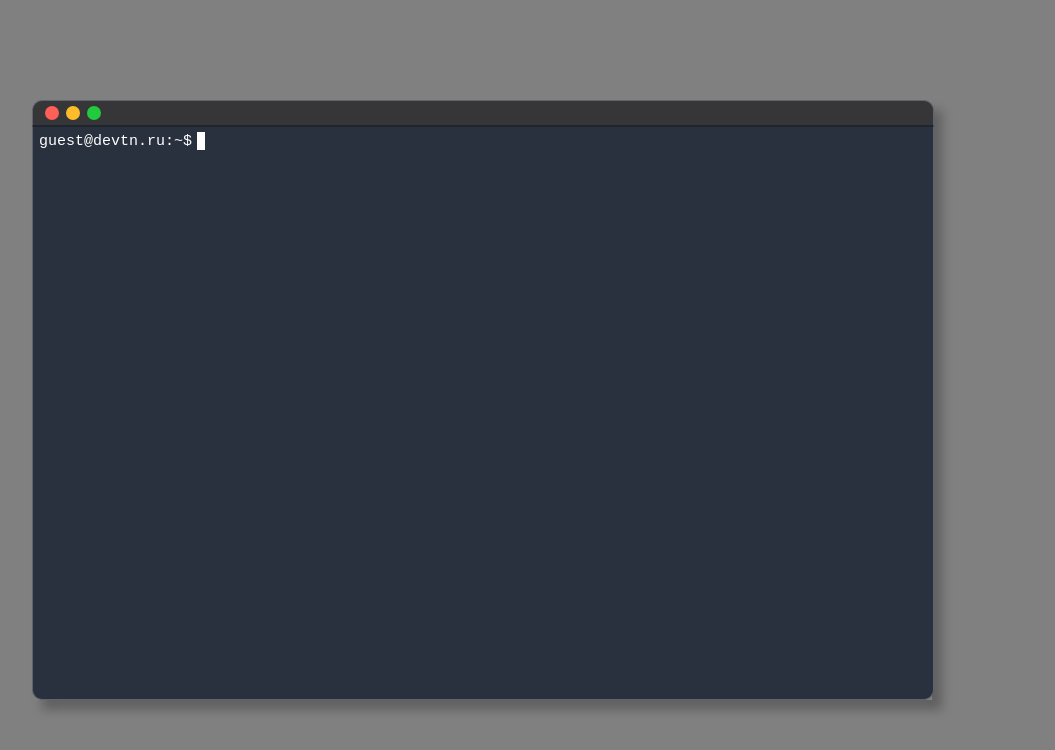
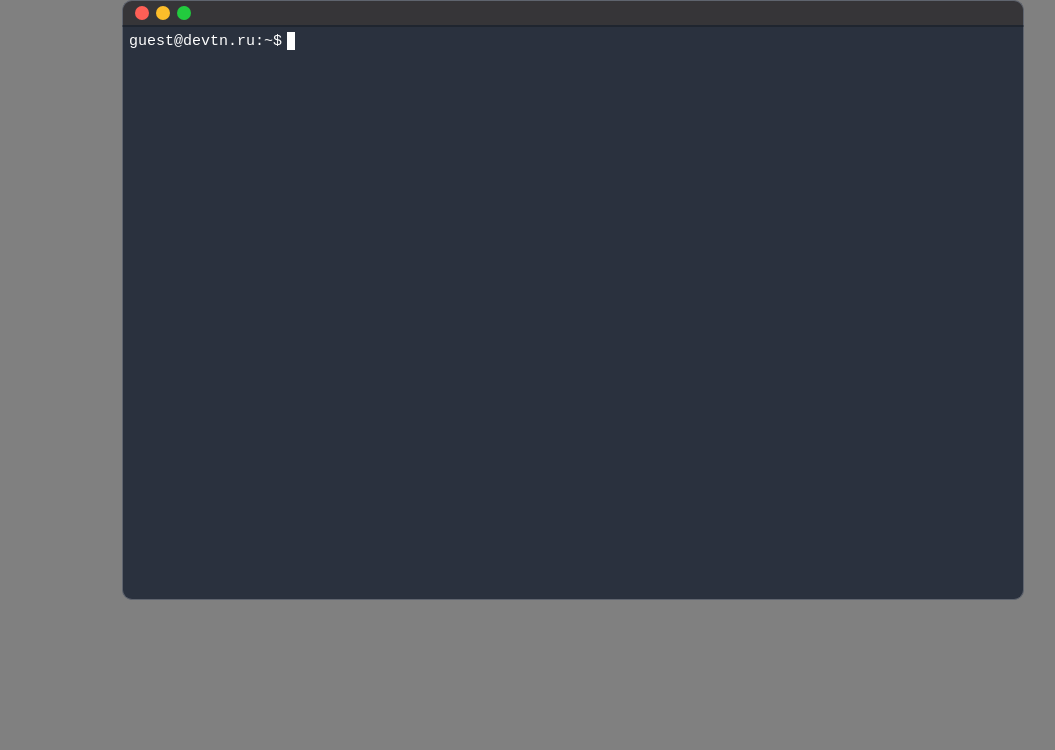
Before and after one commit to Nikita3034/devtn.ru, a plain HTML site: page index.html in a window 1280 px wide. Shown: the whole page, without its empty margins (68-1123 px from the left). Drawn offline with Linux system fonts and the light colour scheme.

Commit message:
centering of terminal

```diff
--- a/script.js
+++ b/script.js
@@ -132,10 +132,6 @@ document.addEventListener('DOMContentLoaded', function() {
 
         // default margin left for cursor
         getLastCursor().style.marginLeft = getLastBeforeWidth() + 'px';
-
-        // default position
-        terminal.style.left = '100px';
-        terminal.style.top = '100px';
     }
 
     function initMoveMouseCommand() {
--- a/styles.css
+++ b/styles.css
@@ -7,10 +7,12 @@ body {
     background-color: grey;
     position: relative;
     font-family: monospace;
-    margin:0;
+    margin: 0;
+    width: 100%;
+    display: flex;
+    justify-content: center;
 }
 .terminal {
-    box-shadow: 10px 10px 10px 0 rgb(0 0 0 / 25%);
     width: 900px;
     height: 600px;
     position: absolute;
```
